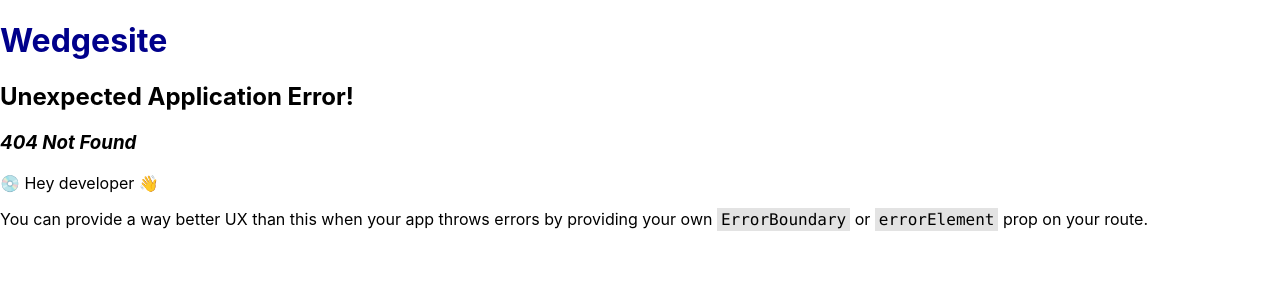
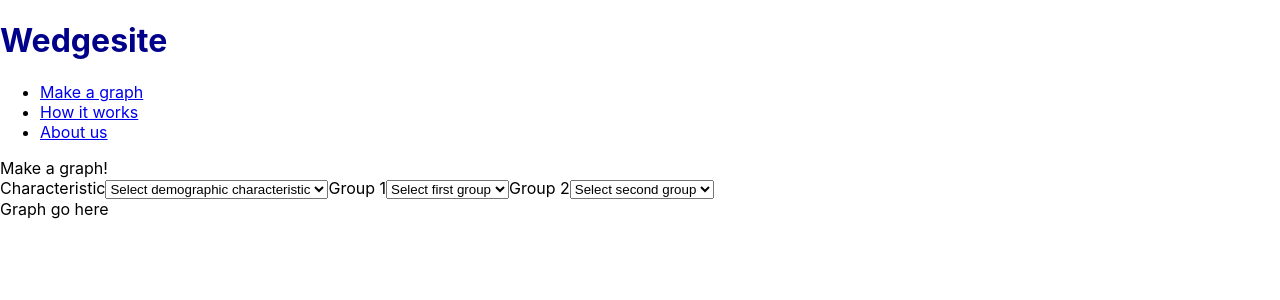
Before and after one commit to z-for-zarrin/political_wedges, a React (Create React App) app in the folder client/: page /create in a window 1280 px wide. Before the commit this address had no page. Shown: the top 300 px of the page. Built offline with nearby package versions, Linux system fonts and the light colour scheme.

Commit message:
added nav bar

```diff
--- /dev/null
+++ b/client/src/components/Navigation.js
@@ -0,0 +1,18 @@
+import { Link, Outlet } from "react-router-dom";
+
+const Navigation = () => {
+    return(
+        <>
+            <nav>
+                <ul>
+                    <li><Link to='/create'>Make a graph</Link></li>
+                    <li><Link to='/how-it-works'>How it works</Link></li>
+                    <li><Link to='/about-us'>About us</Link></li>
+                </ul>
+            </nav>
+            <Outlet />
+        </>
+    );
+}
+
+export default Navigation;
--- a/client/src/containers/GraphContainer.js
+++ b/client/src/containers/GraphContainer.js
@@ -12,6 +12,7 @@ const GraphContainer = () => {
 
     return (
         <section>
+            Make a graph!
             <GraphInput
                 group1Id={group1Id}
                 setGroup1Id={setGroup1Id}
```
Also changed, not shown: client/src/App.js (+17 -10 lines).
